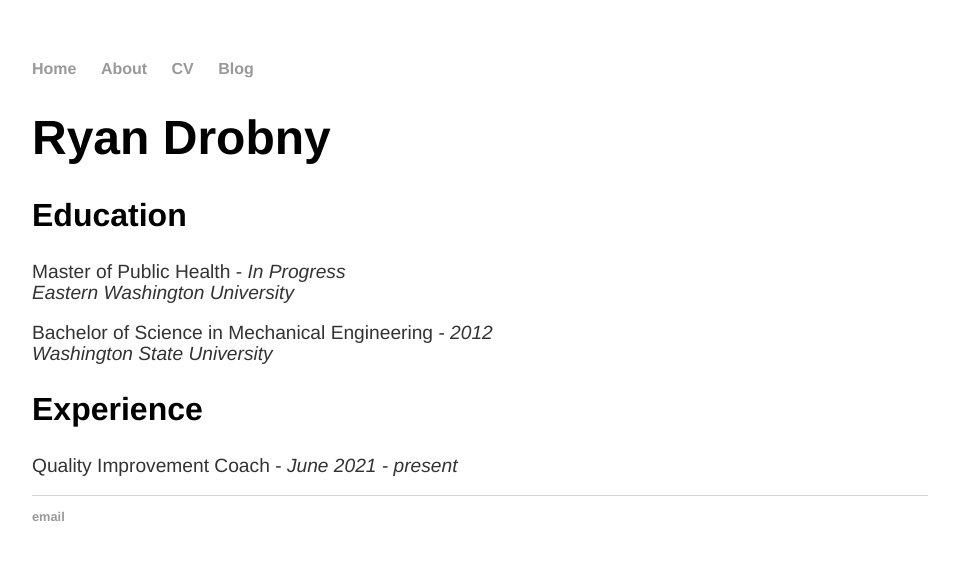
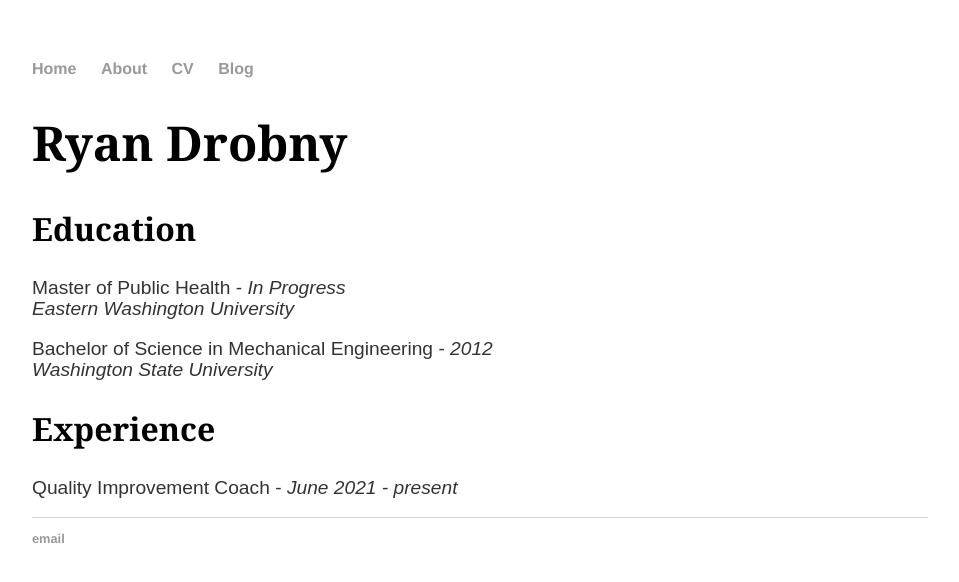
Before and after one commit to rjd712/rjd712.github.io, a Jekyll site: the page built from cv/index.html, in a window 1280 px wide. Shown: the top 582 px of the page, without its empty margins (160-1119 px from the left). Built offline with Jekyll 4.4.1, drawn with Linux system fonts in a browser that asks for light colours.

Commit message:
Update main.css

```diff
--- a/css/main.css
+++ b/css/main.css
@@ -21,15 +21,15 @@
 }
 h1 {
     font-size: 3em;
-    font-family:'Helvetica', 'Arial', 'Sans-Serif';
+    font-family:'Georgia', 'Arial', 'Sans-Serif';
 }
 h2 {
     font-size: 2em;
-    font-family:'Helvetica', 'Arial', 'Sans-Serif';
+    font-family:'Georgia', 'Arial', 'Sans-Serif';
 }
 p {
     font-size: 1.2em;
-    font-family:'Helvetica', 'Arial', 'Sans-Serif';
+    font-family:'Arial', 'Sans-Serif';
     line-height: 1.1em;
     color: #333;
 }
```
